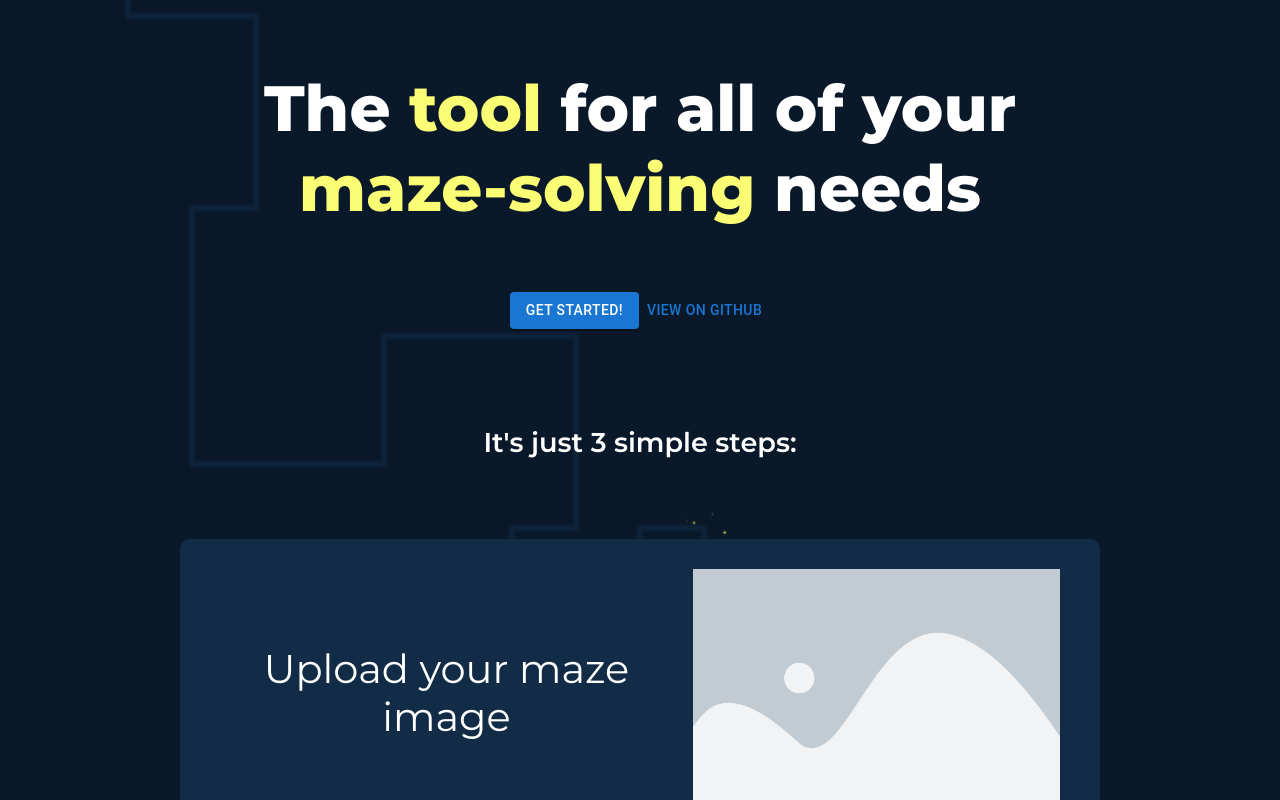
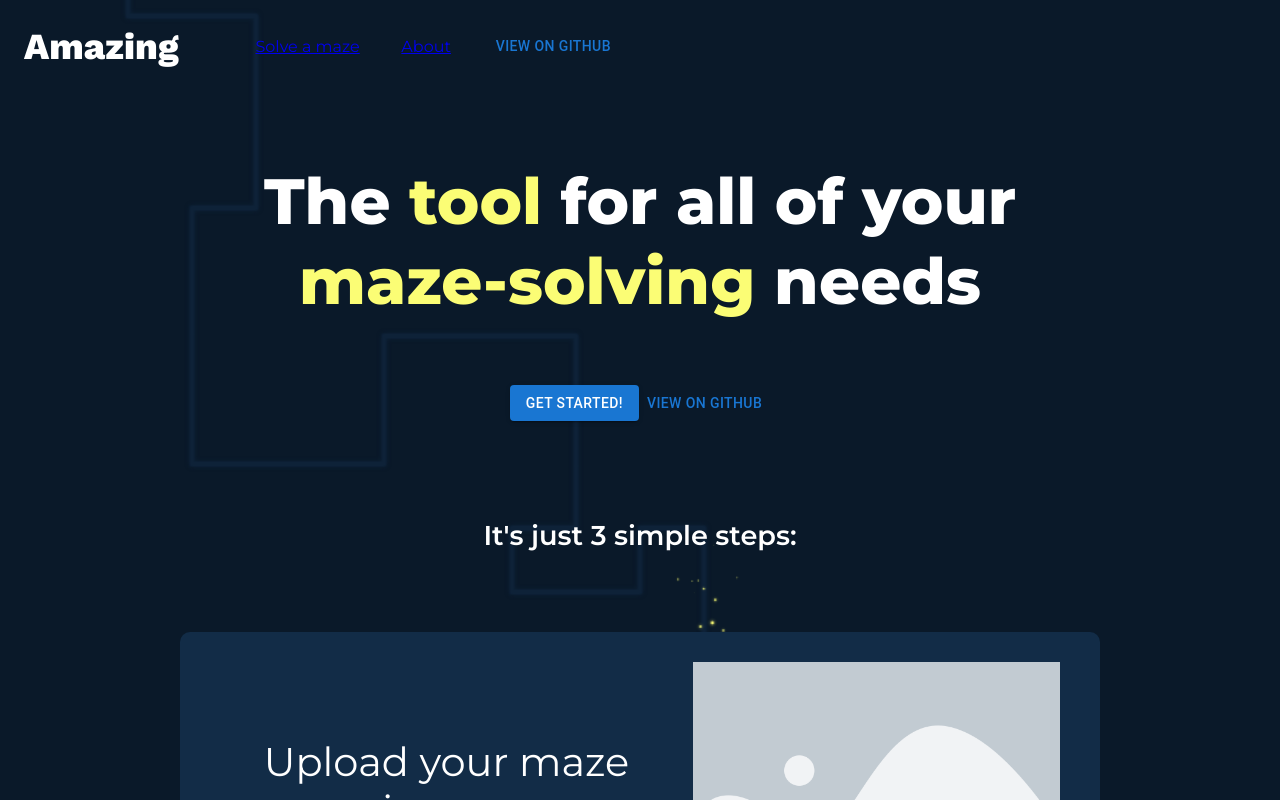
Before and after one commit to ElCholoGamer/amazing, a Next.js app: page / in a window 1280 px wide. Shown: the top 800 px of the page. Built offline with nearby package versions, Linux system fonts and the light colour scheme; no server answers.

Commit message:
feat(layout): add header

```diff
--- /dev/null
+++ b/src/modules/layout/components/Header.tsx
@@ -0,0 +1,24 @@
+import Link from 'next/link';
+import Button from '@mui/material/Button';
+import styles from 'styles/Header.module.css';
+
+export const Header: React.FC = () => (
+	<header className={styles.container} role="banner">
+		<h1>
+			<Link href="/">Amazing</Link>
+		</h1>
+		<nav className={styles.navigation} role="navigation">
+			<ul>
+				<li>
+					<Link href="/solve">Solve a maze</Link>
+				</li>
+				<li>
+					<Link href="/about">About</Link>
+				</li>
+			</ul>
+		</nav>
+		<Link href="https://github.com/ElCholoGamer/amazing" passHref>
+			<Button className={styles.rightLink}>View on GitHub</Button>
+		</Link>
+	</header>
+);
--- a/src/modules/layout/components/Layout.tsx
+++ b/src/modules/layout/components/Layout.tsx
@@ -1,6 +1,7 @@
 import Head from 'next/head';
 import { Footer } from 'modules/layout/components/Footer';
 import { OpenGraph, Props as OpenGraphProps } from './OpenGraph';
+import { Header } from './Header';
 
 export interface Props {
 	title?: string;
@@ -34,6 +35,7 @@ export const Layout: React.FC<Props> = ({
 			</Head>
 			<OpenGraph {...og} />
 
+			<Header />
 			{children}
 			<Footer />
 		</>
--- /dev/null
+++ b/src/styles/Header.module.css
@@ -0,0 +1,48 @@
+.container {
+	padding: 1.5rem;
+	display: flex;
+	align-items: center;
+}
+
+.container > h1 {
+	font-weight: bold;
+	font-family: 'Work Sans', sans-serif;
+	font-size: 2.3rem;
+	margin: 0;
+}
+
+.container > h1 > a {
+	color: inherit;
+	text-decoration: none;
+}
+
+.navigation {
+	margin: 0 1rem;
+}
+
+.navigation ul {
+	margin: 0;
+	list-style: none;
+	display: flex;
+}
+
+.navigation li {
+	padding: 0.8em;
+	margin: 0 0.5em;
+	border-radius: 5px;
+	transition: background-color ease-out 100ms;
+}
+
+.navigation li:hover {
+	background-color: #122c475d;
+}
+
+.rightLink {
+	margin-left: auto;
+}
+
+@media (prefers-reduced-motion) {
+	.navigation li {
+		transition: none !important;
+	}
+}
```
